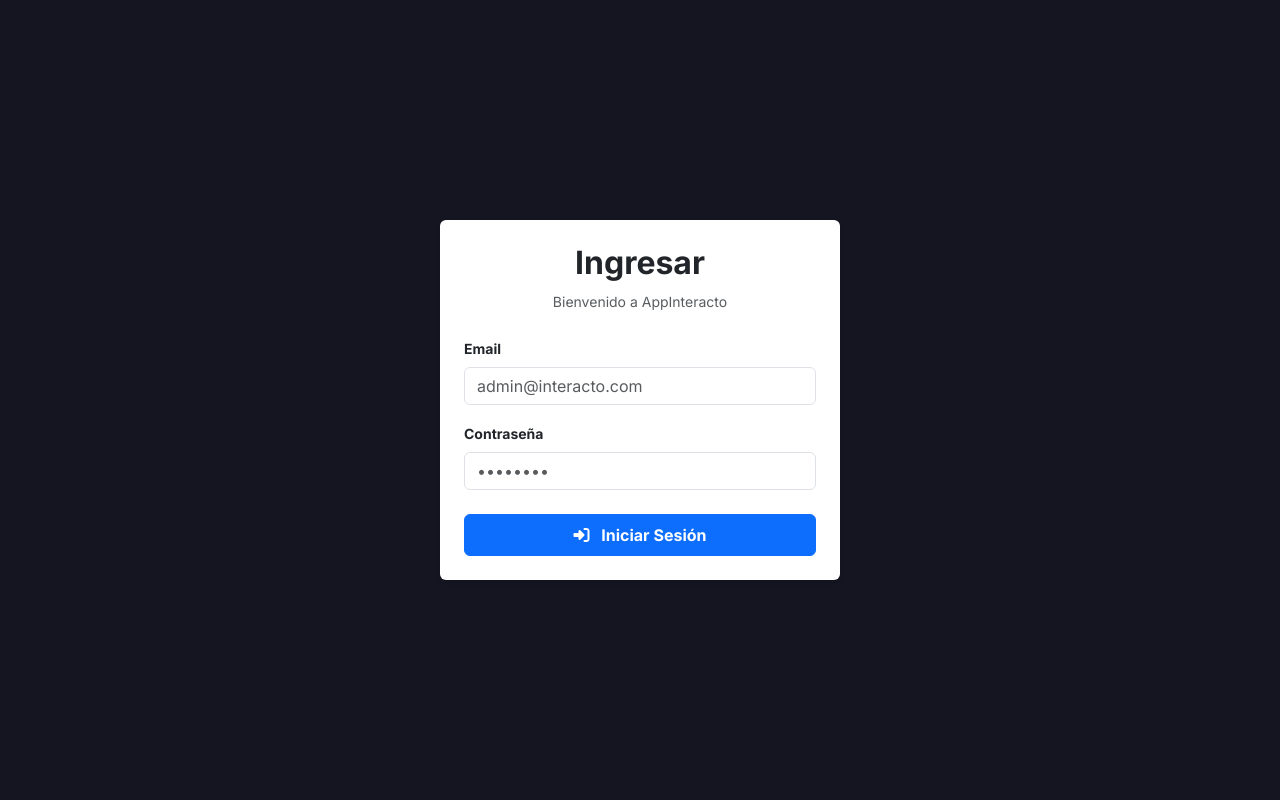
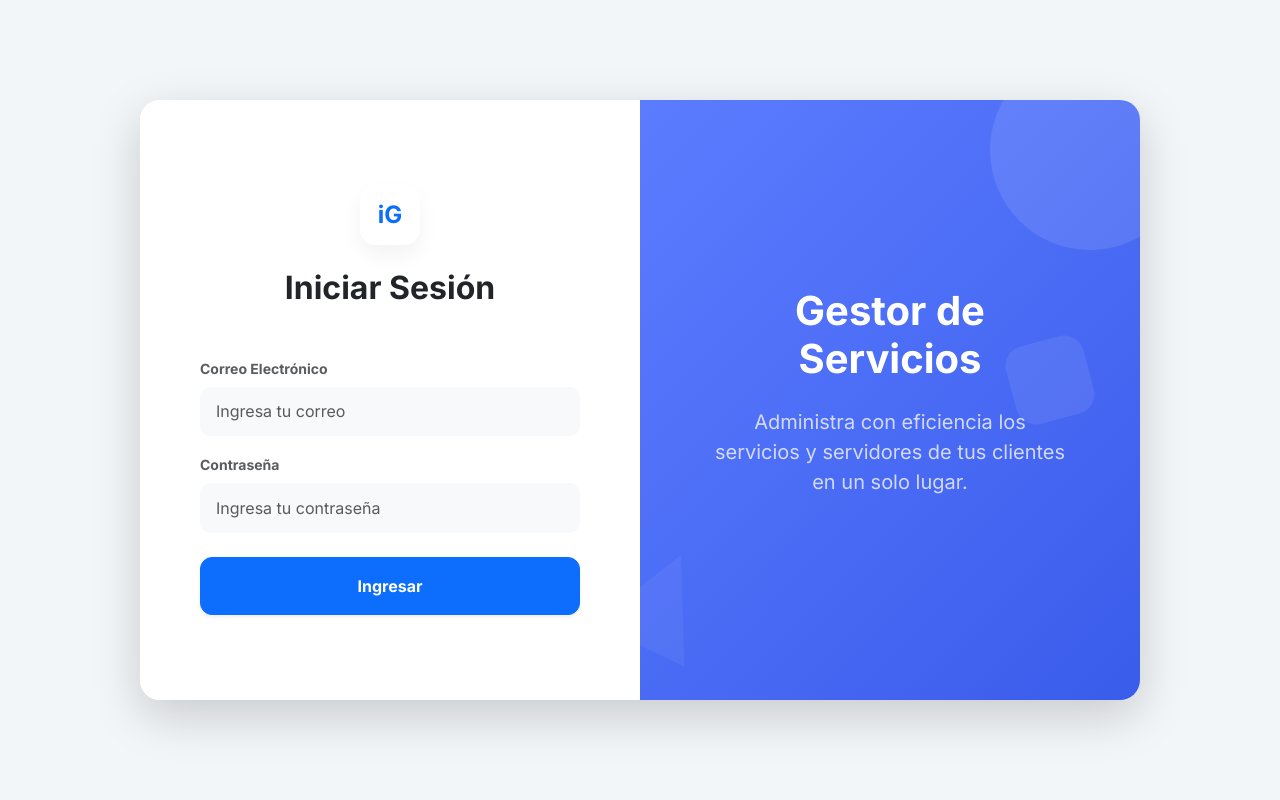
Before and after one commit to JuanCuartasE/AppInteracto, a PHP site: page / in a window 1280 px wide. Run offline with PHP 8.4, Linux system fonts and the light colour scheme; data that the repository does not hold is empty; some libraries are stand-ins or nearby versions.

Commit message:
feat: add login page UI with form and AJAX, and server detail view with edit form and software list.

```diff
--- a/includes/vistas/login.php
+++ b/includes/vistas/login.php
@@ -1,28 +1,145 @@
-<div class="login-card p-4 bg-white shadow-sm rounded">
-    <div class="text-center mb-4">
-        <h2 class="fw-bold">Ingresar</h2>
-        <p class="text-muted small">Bienvenido a AppInteracto</p>
+<div class="login-container shadow-lg animate__animated animate__fadeIn">
+    <div class="row g-0 h-100">
+        <!-- Left Side: Form -->
+        <div class="col-lg-6 d-flex align-items-center justify-content-center bg-white p-5">
+            <div class="login-form-wrapper w-100" style="max-width: 380px;">
+                <div class="text-center mb-5">
+                    <div class="login-logo-circle mb-4">
+                        <span class="fw-bold text-primary">iG</span>
+                    </div>
+                    <h2 class="fw-bold">Iniciar Sesión</h2>
                 </div>
 
                 <form id="formLogin">
                     <div class="mb-3">
-            <label for="email" class="form-label small fw-bold">Email</label>
-            <input type="email" class="form-control" id="email" name="email" required placeholder="admin@interacto.com">
+                        <label for="email" class="form-label small fw-bold text-muted">Correo Electrónico</label>
+                        <input type="email" class="form-control form-control-lg bg-light border-0" id="email"
+                            name="email" required placeholder="Ingresa tu correo">
                     </div>
                     <div class="mb-4">
-            <label for="password" class="form-label small fw-bold">Contraseña</label>
-            <input type="password" class="form-control" id="password" name="password" required placeholder="••••••••">
+                        <label for="password" class="form-label small fw-bold text-muted">Contraseña</label>
+                        <input type="password" class="form-control form-control-lg bg-light border-0" id="password"
+                            name="password" required placeholder="Ingresa tu contraseña">
                     </div>
 
-        <button type="submit" class="btn btn-primary w-100 py-2 fw-bold" id="btnLogin">
-            <i class="fas fa-sign-in-alt me-2"></i> Iniciar Sesión
+                    <button type="submit" class="btn btn-primary w-100 py-3 fw-bold shadow-sm" id="btnLogin"
+                        style="border-radius: 12px;">
+                        Ingresar
                     </button>
                 </form>
             </div>
+        </div>
+
+        <!-- Right Side: Branding -->
+        <div
+            class="col-lg-6 d-none d-lg-flex align-items-center justify-content-center login-brand-side p-5 text-white text-center">
+            <div class="brand-content px-4">
+                <h1 class="display-4 fw-bold mb-4">Gestor de Servicios</h1>
+                <p class="lead opacity-75">Administra con eficiencia los servicios y servidores de tus clientes en un
+                    solo lugar.</p>
+            </div>
+
+            <!-- Floating shapes for aesthetics -->
+            <div class="shape-circle"></div>
+            <div class="shape-triangle"></div>
+            <div class="shape-square"></div>
+        </div>
+    </div>
+</div>
 
 <style>
-    .login-card {
-        width: 400px;
+    body.logged-out {
+        background-color: #f3f6f9;
+        display: flex;
+        align-items: center;
+        justify-content: center;
+        min-height: 100vh;
+        margin: 0;
+    }
+
+    .login-container {
+        width: 1000px;
+        height: 600px;
+        background: white;
+        border-radius: 20px;
+        overflow: hidden;
+    }
+
+    .login-logo-circle {
+        width: 60px;
+        height: 60px;
+        background: white;
+        border-radius: 15px;
+        display: flex;
+        align-items: center;
+        justify-content: center;
+        margin: 0 auto;
+        box-shadow: 0 10px 20px rgba(0, 0, 0, 0.05);
+        font-size: 1.5rem;
+    }
+
+    .login-brand-side {
+        background: linear-gradient(135deg, #5c7cff 0%, #3a5ceb 100%);
+        position: relative;
+        overflow: hidden;
+    }
+
+    .login-brand-side h1 {
+        font-size: 2.5rem;
+        z-index: 2;
+        position: relative;
+    }
+
+    .login-brand-side p {
+        z-index: 2;
+        position: relative;
+    }
+
+    /* Decorative shapes */
+    .shape-circle {
+        position: absolute;
+        top: -50px;
+        right: -50px;
+        width: 200px;
+        height: 200px;
+        background: rgba(255, 255, 255, 0.1);
+        border-radius: 50%;
+    }
+
+    .shape-triangle {
+        position: absolute;
+        bottom: 50px;
+        left: -30px;
+        width: 100px;
+        height: 100px;
+        background: rgba(255, 255, 255, 0.05);
+        clip-path: polygon(50% 0%, 0% 100%, 100% 100%);
+        transform: rotate(25deg);
+    }
+
+    .shape-square {
+        position: absolute;
+        top: 40%;
+        right: 10%;
+        width: 80px;
+        height: 80px;
+        background: rgba(255, 255, 255, 0.08);
+        border-radius: 20px;
+        transform: rotate(-15deg);
+    }
+
+    @media (max-width: 992px) {
+        .login-container {
+            width: 95%;
+            height: auto;
+            max-width: 500px;
+        }
+    }
+
+    .form-control-lg {
+        padding: 0.8rem 1rem;
+        font-size: 1rem;
+        border-radius: 10px;
     }
 </style>
 
@@ -56,7 +173,7 @@
                             title: 'Error',
                             text: res.message
                         });
-                        btn.prop('disabled', false).html('<i class="fas fa-sign-in-alt me-2"></i> Iniciar Sesión');
+                        btn.prop('disabled', false).text('Ingresar');
                     }
                 },
                 error: function () {
@@ -65,7 +182,7 @@
                         title: 'Error crítico',
                         text: 'No se pudo conectar con el servidor.'
                     });
-                    btn.prop('disabled', false).html('<i class="fas fa-sign-in-alt me-2"></i> Iniciar Sesión');
+                    btn.prop('disabled', false).text('Ingresar');
                 }
             });
         });
--- a/includes/vistas/servidor_detalle.php
+++ b/includes/vistas/servidor_detalle.php
@@ -25,7 +25,7 @@ if (!$server_id) {
 
 <div class="row g-4">
     <!-- Información del Servidor -->
-    <div class="col-lg-4">
+    <div class="col-12">
         <div class="card border-0 shadow-sm mb-4">
             <div class="card-header bg-white py-3">
                 <h5 class="mb-0 fw-bold">Configuración VPS</h5>
@@ -73,7 +73,7 @@ if (!$server_id) {
     </div>
 
     <!-- Software Instalado -->
-    <div class="col-lg-8">
+    <div class="col-12">
         <div class="card border-0 shadow-sm h-100">
             <div class="card-header bg-white py-3 d-flex justify-content-between align-items-center">
                 <h5 class="mb-0 fw-bold">Software Instalado</h5>
```
Lines whose indentation alone changed are shown as unchanged.
